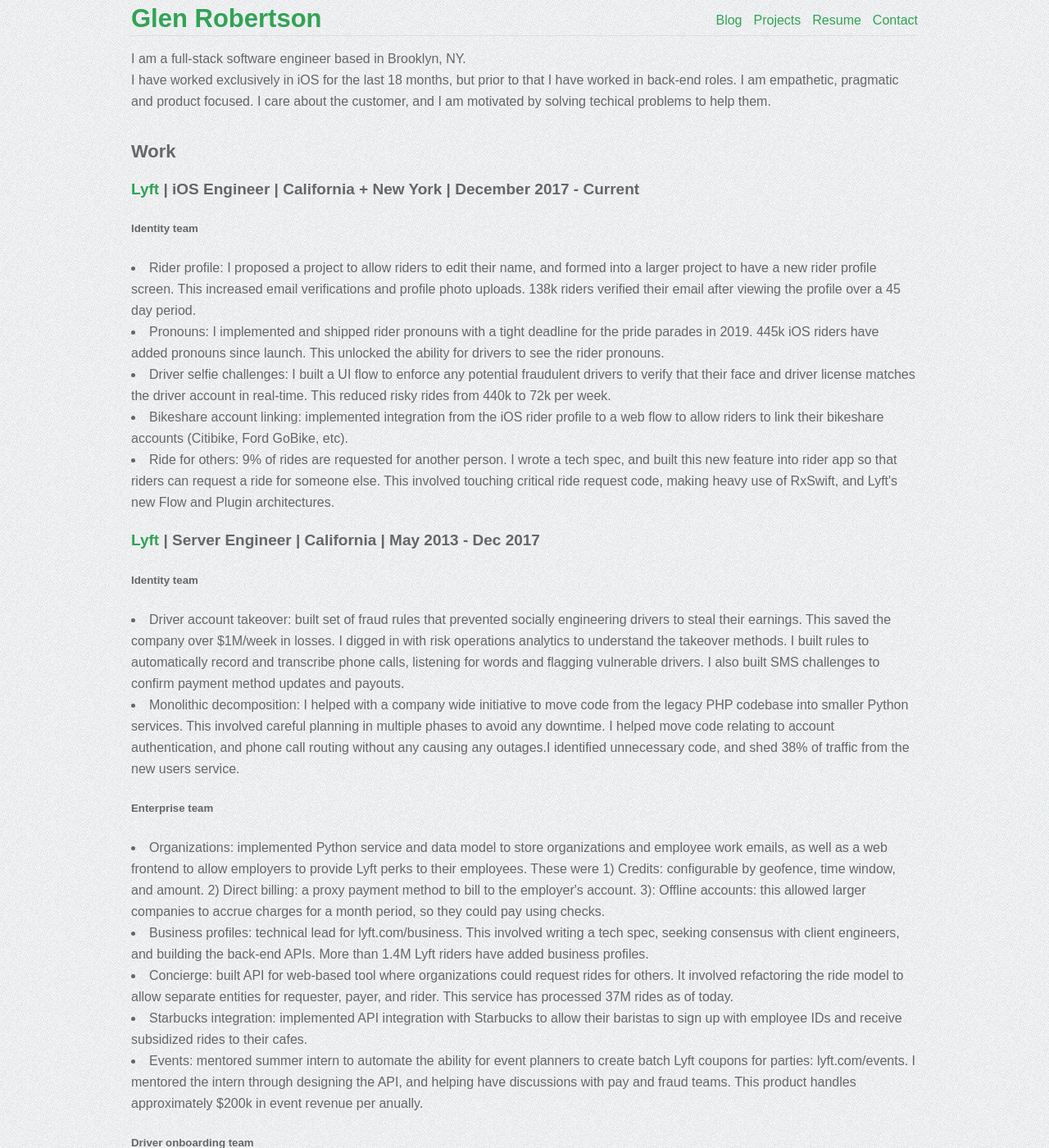
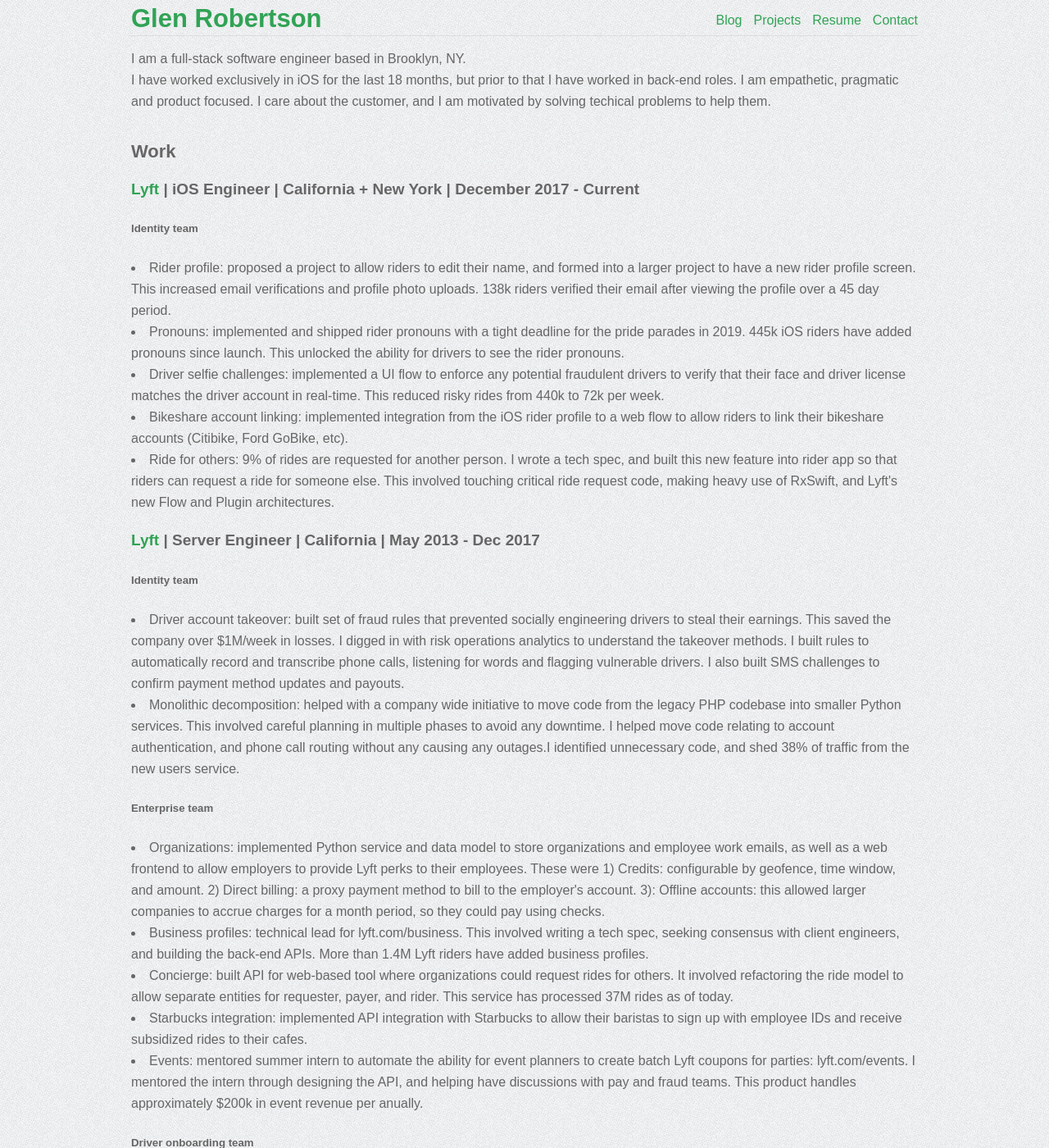
Before and after one commit to glenrobertson/glenrobertson.github.com, a Jekyll site: the page built from resume_2020.html, in a window 1280 px wide and 1400 px high. Shown: the whole window at 82% size. Built offline with Jekyll 4.4.1, drawn with Linux system fonts in a browser that asks for light colours.

Commit message:
More info

```diff
--- a/resume_2020.html
+++ b/resume_2020.html
@@ -14,9 +14,9 @@
 <p>
 <h5>Identity team</h5>
 <ul>
-    <li>Rider profile: I proposed a project to allow riders to edit their name, and formed into a larger project to have a new rider profile screen. This increased email verifications and profile photo uploads. 138k riders verified their email after viewing the profile over a 45 day period.</li>
-    <li>Pronouns: I implemented and shipped rider pronouns with a tight deadline for the pride parades in 2019. 445k iOS riders have added pronouns since launch. This  unlocked the ability for drivers to see the rider pronouns.</li>
-    <li>Driver selfie challenges: I built a UI flow to enforce any potential fraudulent drivers to verify that their face and driver license matches the driver account in real-time. This reduced risky rides from 440k to 72k per week.</li>
+    <li>Rider profile: proposed a project to allow riders to edit their name, and formed into a larger project to have a new rider profile screen. This increased email verifications and profile photo uploads. 138k riders verified their email after viewing the profile over a 45 day period.</li>
+    <li>Pronouns: implemented and shipped rider pronouns with a tight deadline for the pride parades in 2019. 445k iOS riders have added pronouns since launch. This  unlocked the ability for drivers to see the rider pronouns.</li>
+    <li>Driver selfie challenges: implemented a UI flow to enforce any potential fraudulent drivers to verify that their face and driver license matches the driver account in real-time. This reduced risky rides from 440k to 72k per week.</li>
     <li>Bikeshare account linking: implemented integration from the iOS rider profile to a web flow to allow riders to link their bikeshare accounts (Citibike, Ford GoBike, etc).</li>
     <li>Ride for others: 9% of rides are requested for another person. I wrote a tech spec, and built this new feature into rider app so that riders can request a ride for someone else. This involved touching critical ride request code, making heavy use of RxSwift, and Lyft's new Flow and Plugin architectures.</li>
 </ul>
@@ -26,7 +26,7 @@
 <h5>Identity team</h5>
 <ul>
     <li>Driver account takeover: built set of fraud rules that prevented socially engineering drivers to steal their earnings. This saved the company over $1M/week in losses. I digged in with risk operations analytics to understand the takeover methods. I built rules to automatically record and transcribe phone calls, listening for words and flagging vulnerable drivers. I also built SMS challenges to confirm payment method updates and payouts.</li>
-    <li>Monolithic decomposition: I helped with a company wide initiative to move code from the legacy PHP codebase into smaller Python services. This involved careful planning in multiple phases to avoid any downtime. I helped move code relating to account authentication, and phone call routing without any causing any outages.I identified unnecessary code, and shed 38% of traffic from the new users service.</li>
+    <li>Monolithic decomposition: helped with a company wide initiative to move code from the legacy PHP codebase into smaller Python services. This involved careful planning in multiple phases to avoid any downtime. I helped move code relating to account authentication, and phone call routing without any causing any outages.I identified unnecessary code, and shed 38% of traffic from the new users service.</li>
 </ul>
 
 <h5>Enterprise team</h5>
```
